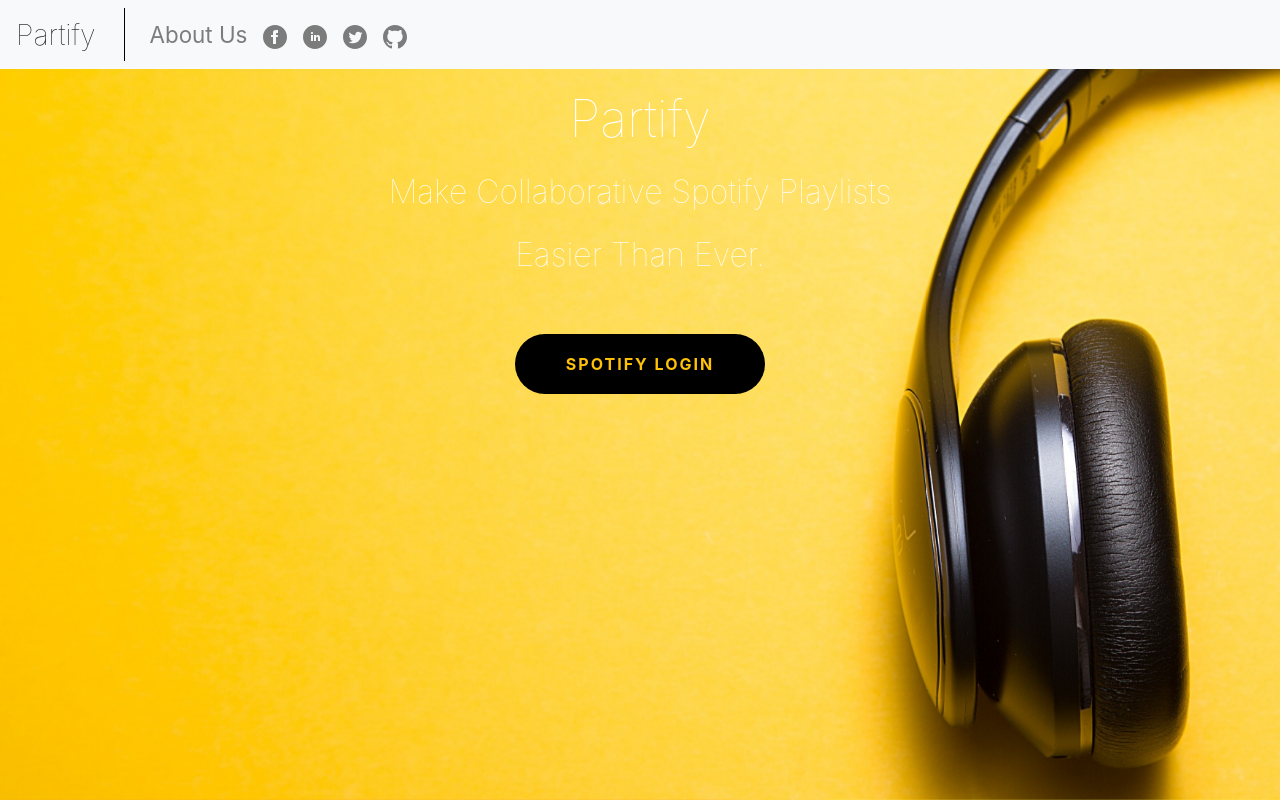
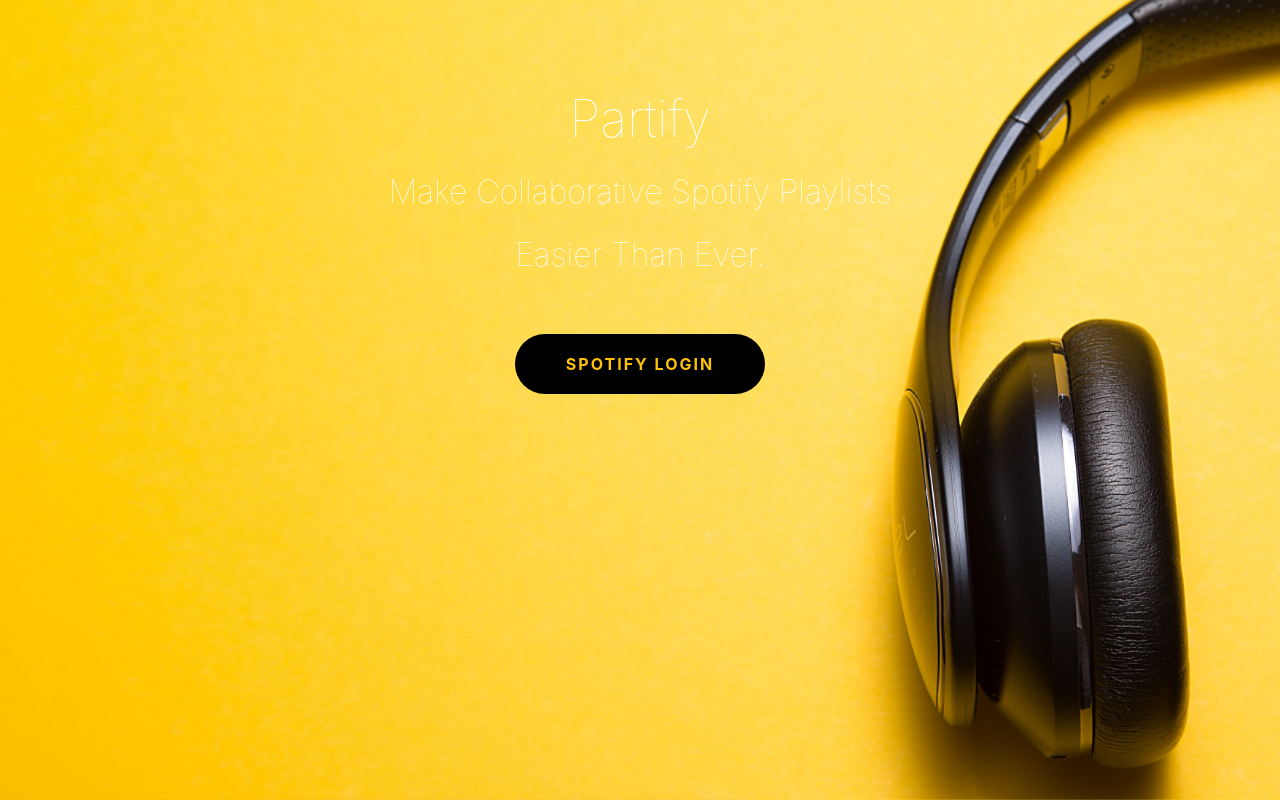
Before and after one commit to KenanRustamov/Partify, a React (Create React App) app: page / in a window 1280 px wide. Built offline with nearby package versions, Linux system fonts and the light colour scheme.

Commit message:
fixed coloring on profile and icons

```diff
--- a/src/App.tsx
+++ b/src/App.tsx
@@ -89,8 +89,10 @@
   return (
     <div className="App">
       <div className={userSignedIn ? "secondary-img" : "main-img"}>
-        <Navigation />
-        <div className="container">
+        {currentUser && userSignedIn ?
+        <Navigation /> :
+        null}
+          <div className="container">
           <h1 className="title pt-4 text-bg">Partify</h1>
           {createSubHeader()}
           <div className="center margin-top-md">
--- a/src/components/Navigation.css
+++ b/src/components/Navigation.css
@@ -10,6 +10,20 @@
 .mr-auto {
     text-align: center;
 }
+
+.mr-auto a {
+    transition: fill .4s ease-in-out;
+}
 .mr-auto a :hover {
     fill: #fee060;
+    transition: fill .4s ease-in-out;
 }
+
+.navbar-light :hover {
+    color: #fee060 !important;
+    transition: color .4s ease;
+    transition-property: color;
+    transition-duration: .4s;
+    transition-timing-function: ease;
+    transition-delay: 0s;
+}
--- a/src/components/UserDisplay.css
+++ b/src/components/UserDisplay.css
@@ -2,7 +2,7 @@
   height: 100px;
   width: 100px;
   border-radius: 50%;
-  border: 2px solid black;
+  border: 2px solid white;
 }
 
 @media (min-width: 450px) {
```
